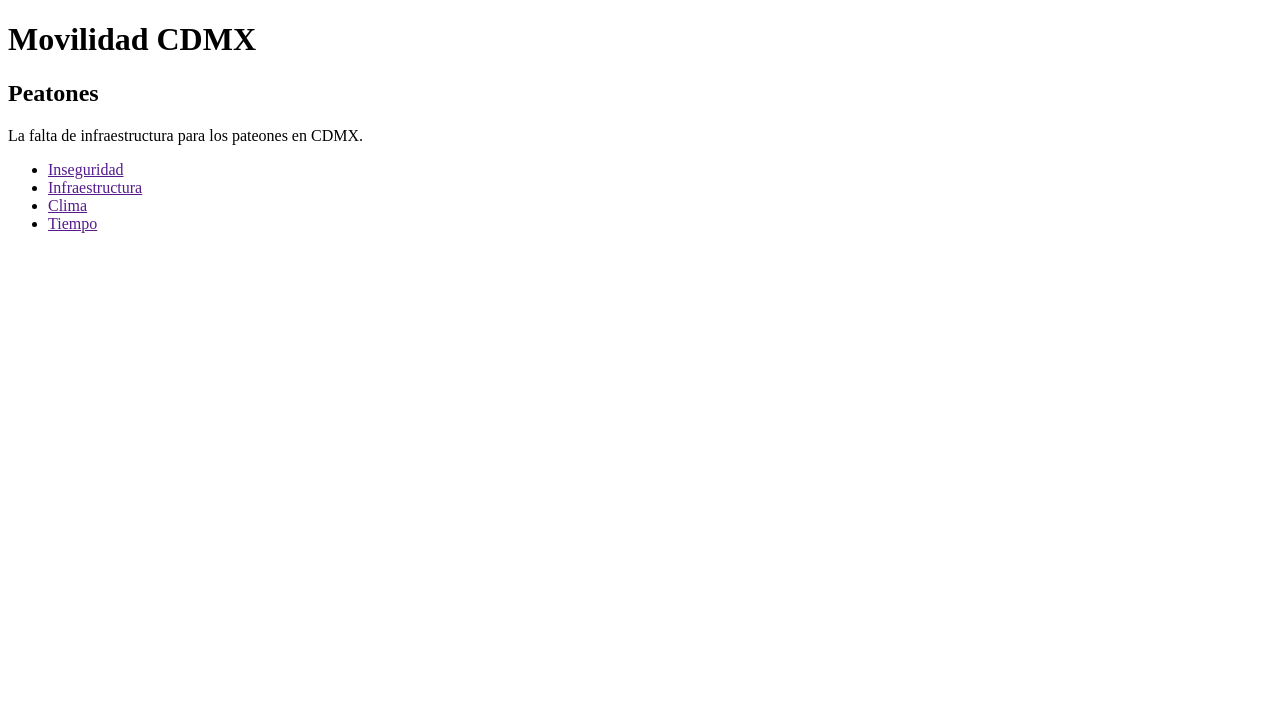
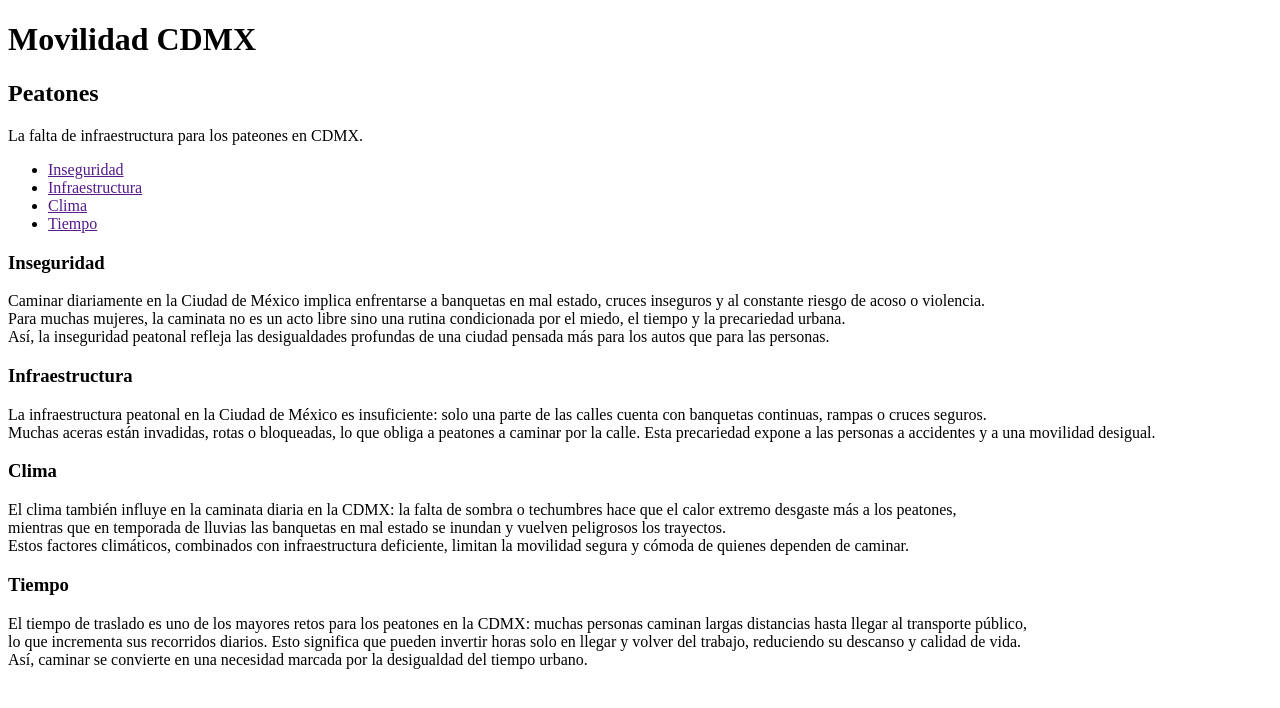
Before and after one commit to amaiasuarezz/movilidad-cdmx, a plain HTML site: page index.html in a window 1280 px wide. Drawn offline with Linux system fonts and the light colour scheme.

Commit message:
articulos

```diff
--- a/index.html
+++ b/index.html
@@ -27,6 +27,17 @@
                 </li>
             </ul>
         </nav>
+        <article>
+            <h3>Inseguridad </h3>
+            <p>Caminar diariamente en la Ciudad de México implica enfrentarse a banquetas en mal estado, cruces inseguros y al constante riesgo de acoso o violencia. <br>Para muchas mujeres, la caminata no es un acto libre sino una rutina condicionada por el miedo, el tiempo y la precariedad urbana. <br>Así, la inseguridad peatonal refleja las desigualdades profundas de una ciudad pensada más para los autos que para las personas.</p>
+            <h3>Infraestructura</h3>
+            <p>La infraestructura peatonal en la Ciudad de México es insuficiente: solo una parte de las calles cuenta con banquetas continuas, rampas o cruces seguros. <br>Muchas aceras están invadidas, rotas o bloqueadas, lo que obliga a peatones a caminar por la calle. Esta precariedad expone a las personas a accidentes y a una movilidad desigual.</p>
+            <h3>Clima</h3>
+            <p>El clima también influye en la caminata diaria en la CDMX: la falta de sombra o techumbres hace que el calor extremo desgaste más a los peatones, <br>mientras que en temporada de lluvias las banquetas en mal estado se inundan y vuelven peligrosos los trayectos. <br>Estos factores climáticos, combinados con infraestructura deficiente, limitan la movilidad segura y cómoda de quienes dependen de caminar.</p>
+            <h3>Tiempo</h3>
+            <p>El tiempo de traslado es uno de los mayores retos para los peatones en la CDMX: muchas personas caminan largas distancias hasta llegar al transporte público, <br> lo que incrementa sus recorridos diarios. Esto significa que pueden invertir horas solo en llegar y volver del trabajo, reduciendo su descanso y calidad de vida. <br>Así, caminar se convierte en una necesidad marcada por la desigualdad del tiempo urbano.</p>
+
+        </article>
     </section>
   </main>
 
```
